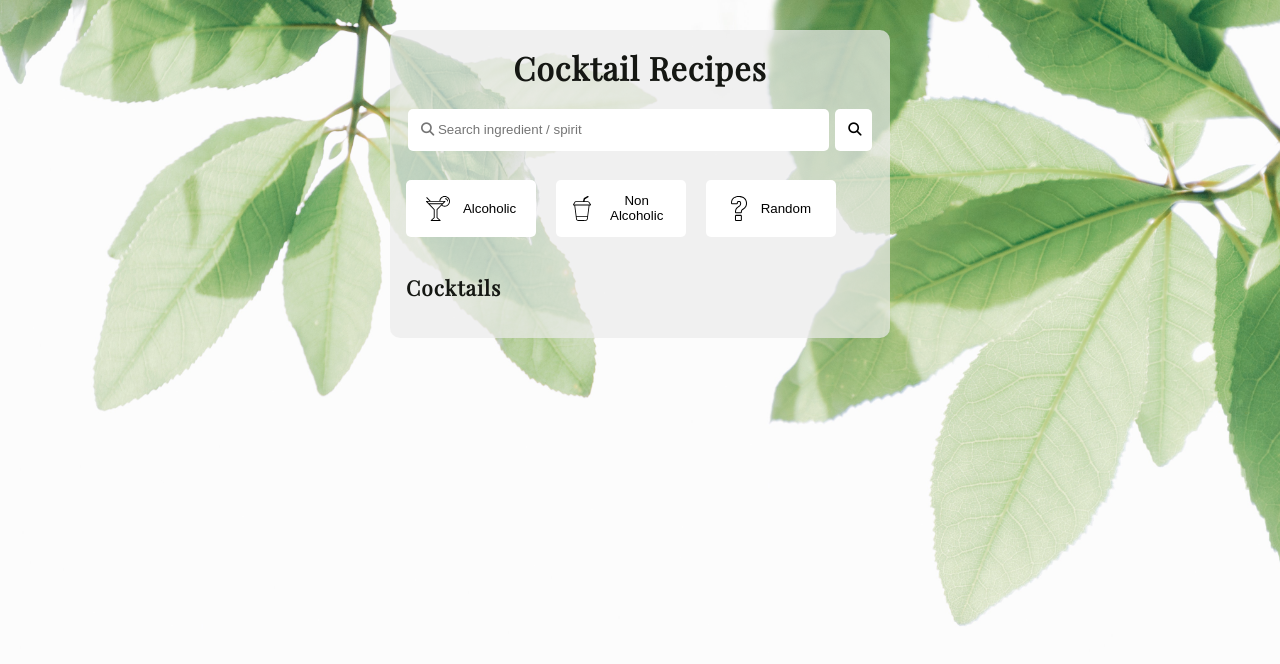
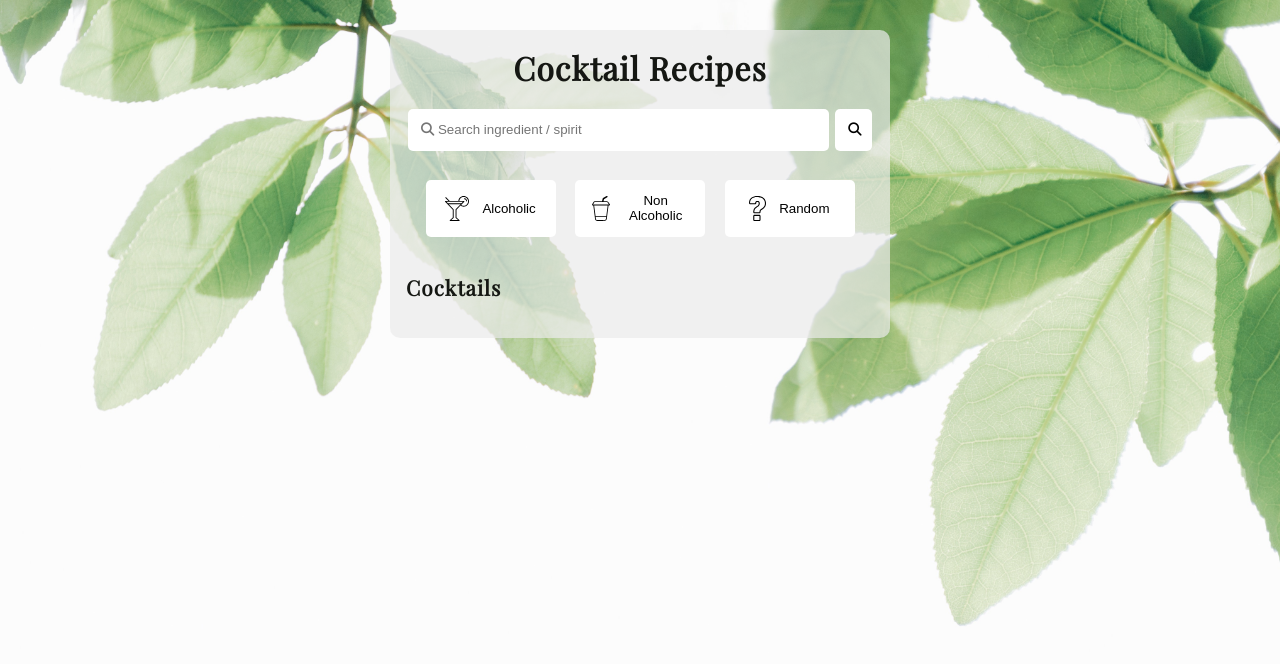
Before and after one commit to toowee-le/cocktails, a plain HTML site: page public/index.html in a window 1280 px wide. Drawn offline with nearby package versions, Linux system fonts and the light colour scheme.

Commit message:
space evenly the buttons to improve ui

```diff
--- a/public/style.css
+++ b/public/style.css
@@ -72,7 +72,7 @@ input[type=submit]:hover {
 /* Filter Buttons */
 .filter-container {
     display: flex;
-    justify-content: flex-start;
+    justify-content: space-evenly;
     margin: 1em 0;
 }
 
@@ -83,7 +83,6 @@ input[type=submit]:hover {
     align-items: center;
     justify-content: center;
     padding: 1em 1.3em;
-    margin-right: 1.5em;
     width: 130px;
     background: #FFF;
     outline: none;
```
